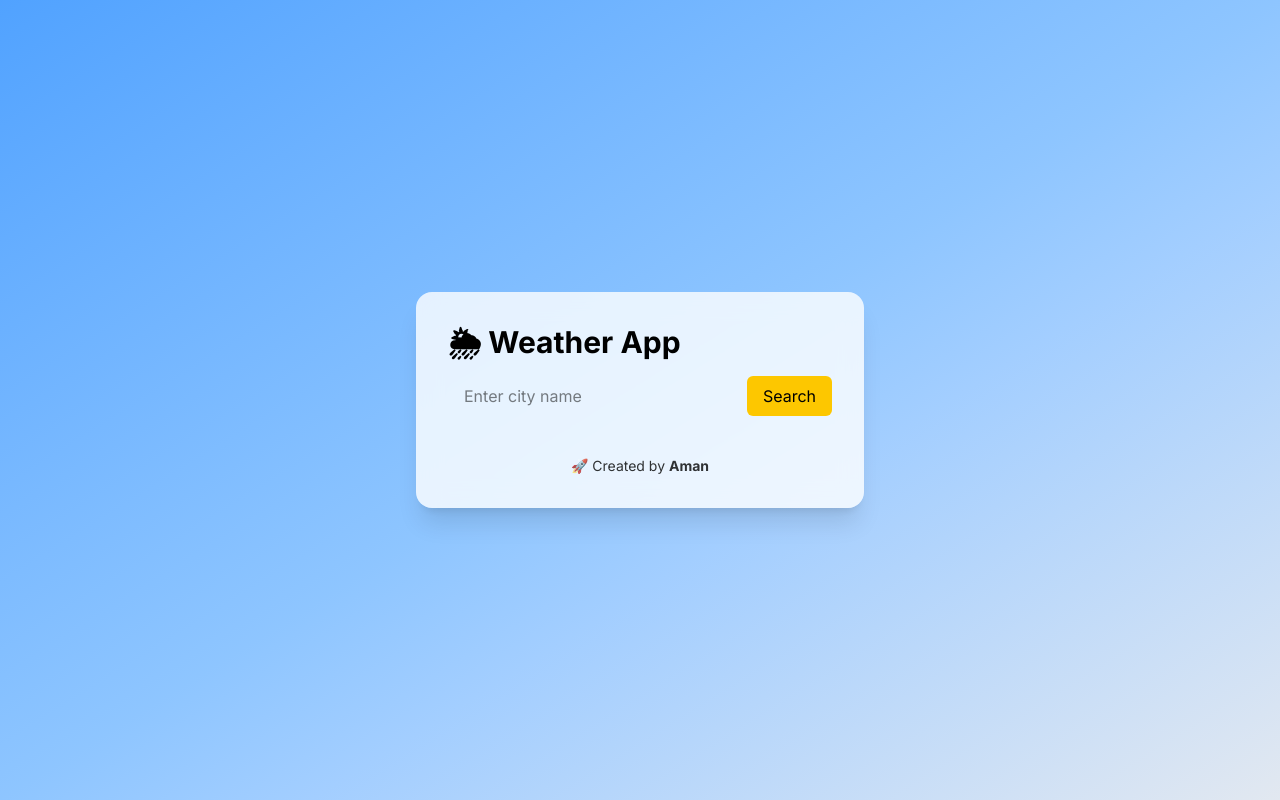
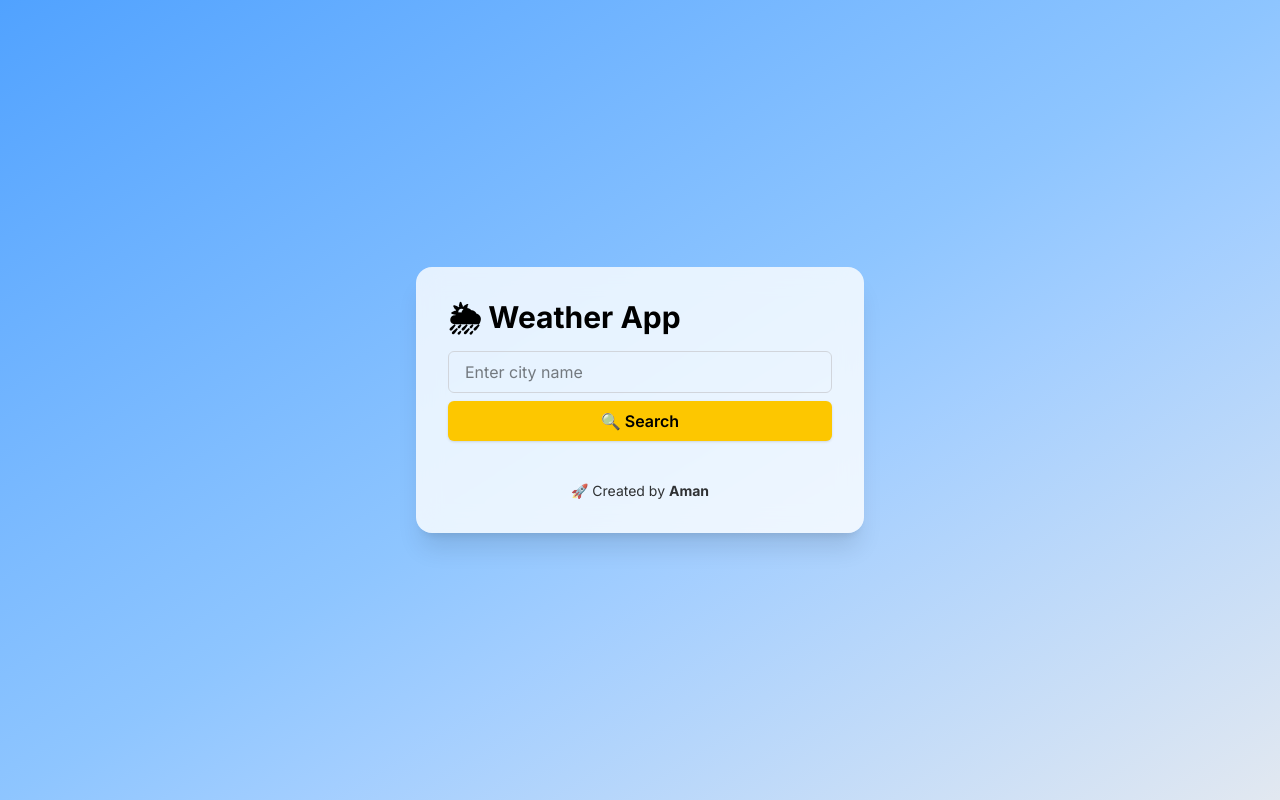
Before and after one commit to Aman235-code/weather-api, a React (Vite) app: page / in a window 1280 px wide. Built offline with nearby package versions, Linux system fonts and the light colour scheme; the HTML template or start-up script is replaced by a standard one.

Commit message:
UI Update

```diff
--- a/src/App.jsx
+++ b/src/App.jsx
@@ -151,20 +151,22 @@
             <h1 className="text-3xl font-bold">🌦 Weather App</h1>
           </div>
 
-          <div className="flex gap-2 mb-4">
+          <div className="flex flex-col gap-2 mb-4">
             <input
               type="text"
               placeholder="Enter city name"
               value={city}
               onChange={(e) => setCity(e.target.value)}
-              className="flex-1 px-4 py-2 rounded-md text-black focus:outline-none"
+              className="px-4 py-2 rounded-md text-black focus:outline-none border border-gray-300"
             />
-            <button
+            <motion.button
+              whileHover={{ scale: 1.05 }}
+              whileTap={{ scale: 0.95 }}
               onClick={() => fetchWeather()}
-              className="bg-yellow-400 text-black px-4 py-2 rounded-md hover:bg-yellow-300 transition"
+              className="bg-yellow-400 text-black px-4 py-2 rounded-md hover:bg-yellow-300 transition font-semibold shadow"
             >
-              Search
-            </button>
+              🔍 Search
+            </motion.button>
           </div>
 
           {loading && (
```
